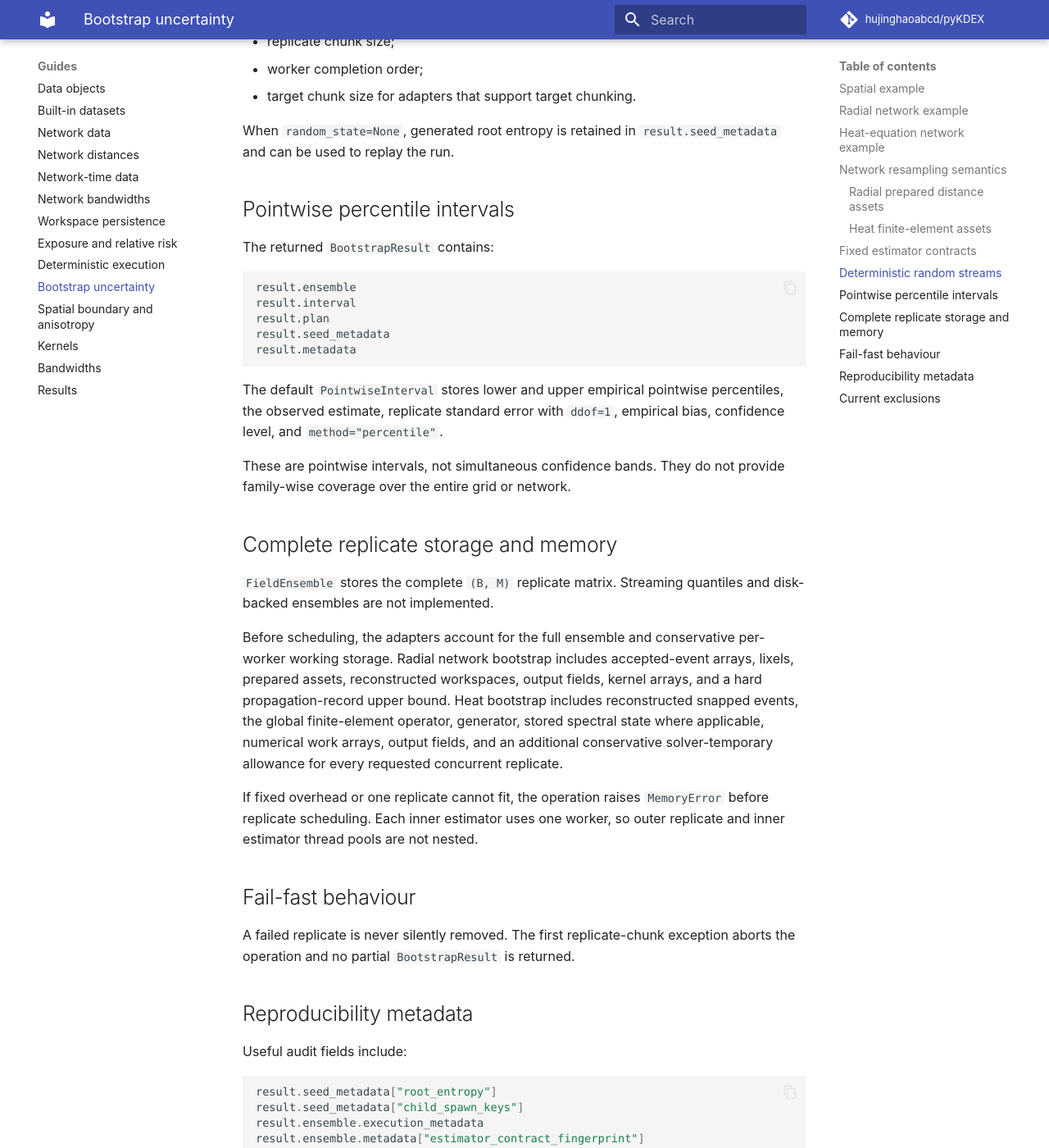
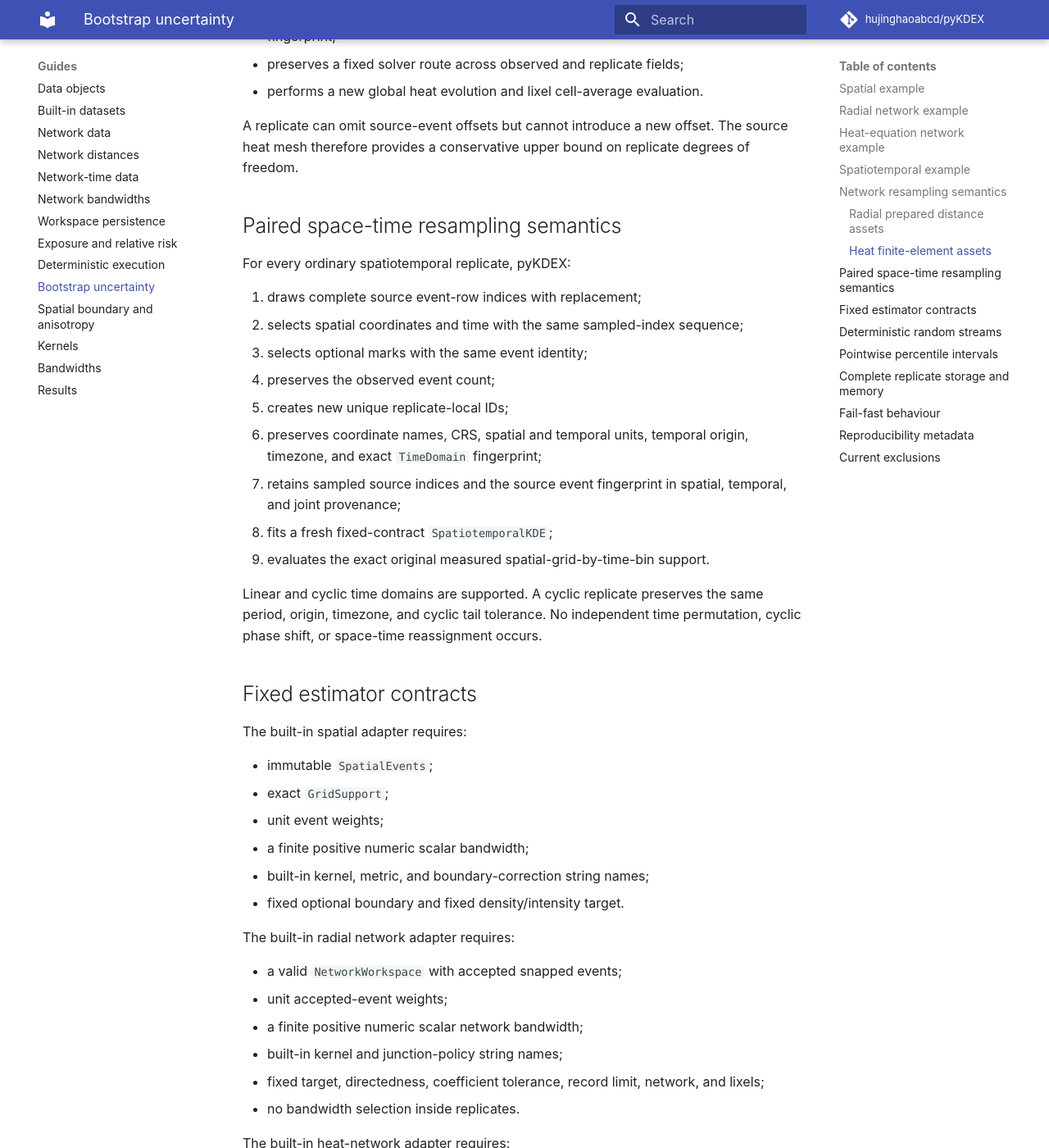
Before and after one commit to hujinghaoabcd/pyKDEX, an MkDocs documentation site: the page built from docs/guides/bootstrap.md, in a window 1280 px wide and 1400 px high, scrolled down 5672 px. Shown: the whole window at 82% size. Built offline with MkDocs 1.6.1 and Material for MkDocs 9.7.7, drawn with Linux system fonts in a browser that asks for light colours; comment, search, counter and statistics services are not loaded; some of the changed text lies outside the part shown.

Commit message:
Document spatiotemporal Bootstrap

````diff
--- a/docs/guides/bootstrap.md
+++ b/docs/guides/bootstrap.md
@@ -7,11 +7,12 @@
 SpatialEvents + GridSupport + SpatialKDE
 NetworkWorkspace + NetworkKDE
 NetworkWorkspace + HeatNetworkKDE
+SpatiotemporalEvents + SpatiotemporalGridSupport + SpatiotemporalKDE
 ```
 
-All adapters keep the observed event count fixed, resample event identities with replacement,
-refit the same fixed estimator contract, store the complete replicate ensemble, and report
-pointwise percentile intervals. They do not model unconditional Poisson count uncertainty.
+All adapters keep the observed event count fixed, resample complete event identities with
+replacement, refit the same fixed estimator contract, store the complete replicate ensemble, and
+report pointwise percentile intervals. They do not model unconditional Poisson count uncertainty.
 
 ## Spatial example
 
@@ -158,6 +159,75 @@
 Outer replicate ranges may use the thread backend, while every inner heat solve remains
 sequential and unchunked.
 
+## Spatiotemporal example
+
+Ordinary space-time Bootstrap samples each observed location and time together as one event row.
+It does not permute time independently of space.
+
+```python
+from pykdex import (
+    CyclicTimeDomain,
+    GridSupport,
+    SpatiotemporalEvents,
+    SpatiotemporalGridSupport,
+    SpatiotemporalKDE,
+)
+from pykdex.execution import ExecutionPlan
+from pykdex.uncertainty import BootstrapPlan, bootstrap_kde
+
+time_domain = CyclicTimeDomain(24.0)
+events = SpatiotemporalEvents.from_arrays(
+    [[0.25, 0.25], [1.0, 0.75], [1.75, 0.25]],
+    [23.5, 0.5, 8.0],
+    spatial_unit="km",
+    temporal_unit="hours",
+    time_domain=time_domain,
+    temporal_origin="study-hour-zero",
+    timezone="UTC",
+)
+spatial = GridSupport.from_bounds(
+    (0.0, 0.0, 2.0, 1.0),
+    resolution=0.5,
+    spatial_unit="km",
+)
+support = SpatiotemporalGridSupport.from_spatial_grid(
+    spatial,
+    temporal_resolution=6.0,
+    temporal_unit="hours",
+    time_domain=time_domain,
+    temporal_origin="study-hour-zero",
+    timezone="UTC",
+)
+
+result = bootstrap_kde(
+    SpatiotemporalKDE(
+        spatial_bandwidth=0.7,
+        temporal_bandwidth=2.0,
+        spatial_kernel="epanechnikov",
+        temporal_kernel="gaussian",
+        target="density",
+    ),
+    events,
+    support,
+    plan=BootstrapPlan(
+        n_resamples=999,
+        confidence_level=0.95,
+        random_state=20260729,
+        execution_plan=ExecutionPlan(
+            memory_budget_bytes=512 * 1024 * 1024,
+            target_chunk_size=64,
+            replicate_chunk_size=2,
+            n_jobs=2,
+            backend="thread",
+        ),
+    ),
+)
+```
+
+The built-in adapter requires the complete measured product-grid support
+`SpatiotemporalGridSupport`. Arbitrary `SpatiotemporalPointSupport` is not accepted in the first
+built-in release.
+
 ## Network resampling semantics
 
 For every radial or heat-network replicate, pyKDEX:
@@ -198,6 +268,26 @@
 A replicate can omit source-event offsets but cannot introduce a new offset. The source heat mesh
 therefore provides a conservative upper bound on replicate degrees of freedom.
 
+## Paired space-time resampling semantics
+
+For every ordinary spatiotemporal replicate, pyKDEX:
+
+1. draws complete source event-row indices with replacement;
+2. selects spatial coordinates and time with the same sampled-index sequence;
+3. selects optional marks with the same event identity;
+4. preserves the observed event count;
+5. creates new unique replicate-local IDs;
+6. preserves coordinate names, CRS, spatial and temporal units, temporal origin, timezone, and
+   exact `TimeDomain` fingerprint;
+7. retains sampled source indices and the source event fingerprint in spatial, temporal, and joint
+   provenance;
+8. fits a fresh fixed-contract `SpatiotemporalKDE`;
+9. evaluates the exact original measured spatial-grid-by-time-bin support.
+
+Linear and cyclic time domains are supported. A cyclic replicate preserves the same period,
+origin, timezone, and cyclic tail tolerance. No independent time permutation, cyclic phase shift,
+or space-time reassignment occurs.
+
 ## Fixed estimator contracts
 
 The built-in spatial adapter requires:
@@ -228,6 +318,19 @@
 - no heat-time selection inside replicates;
 - global, sequential, unchunked inner solves.
 
+The built-in spatiotemporal adapter requires:
+
+- immutable `SpatiotemporalEvents`;
+- exact `SpatiotemporalGridSupport`;
+- unit event weights;
+- finite positive numeric scalar spatial and temporal bandwidths;
+- built-in spatial-kernel, temporal-kernel, and spatial-metric string names;
+- fixed density/intensity target and cyclic tail tolerance;
+- exact spatial dimension, CRS, spatial unit, temporal unit, temporal origin, timezone, and
+  time-domain compatibility;
+- paired spatial-time event-row resampling;
+- no bandwidth selection inside replicates.
+
 Custom estimator components, selectors, adaptive bandwidths, arbitrary callbacks, changing
 support, and weighted built-in resampling are rejected.
 
@@ -247,6 +350,9 @@
 When `random_state=None`, generated root entropy is retained in `result.seed_metadata` and can be
 used to replay the run.
 
+Target and replicate chunks are execution controls, not statistical parameters. Observed
+space-time field fingerprints deliberately exclude execution metadata.
+
 ## Pointwise percentile intervals
 
 The returned `BootstrapResult` contains:
@@ -264,7 +370,7 @@
 `method="percentile"`.
 
 These are pointwise intervals, not simultaneous confidence bands. They do not provide family-wise
-coverage over the entire grid or network.
+coverage over the entire grid, network, or space-time product field.
 
 ## Complete replicate storage and memory
 
@@ -272,11 +378,14 @@
 ensembles are not implemented.
 
 Before scheduling, the adapters account for the full ensemble and conservative per-worker working
-storage. Radial network bootstrap includes accepted-event arrays, lixels, prepared assets,
+storage. Radial network Bootstrap includes accepted-event arrays, lixels, prepared assets,
 reconstructed workspaces, output fields, kernel arrays, and a hard propagation-record upper bound.
-Heat bootstrap includes reconstructed snapped events, the global finite-element operator,
+Heat Bootstrap includes reconstructed snapped events, the global finite-element operator,
 generator, stored spectral state where applicable, numerical work arrays, output fields, and an
 additional conservative solver-temporary allowance for every requested concurrent replicate.
+Spatiotemporal Bootstrap includes source coordinates and times, the complete product support,
+reconstructed paired events, full replicate outputs, and target-chunk spatial and temporal
+kernel-distance working blocks for every requested concurrent worker.
 
 If fixed overhead or one replicate cannot fit, the operation raises `MemoryError` before replicate
 scheduling. Each inner estimator uses one worker, so outer replicate and inner estimator thread
@@ -303,15 +412,16 @@
 
 Network results record source and replicate workspace fingerprints. Heat results additionally
 record the fixed solver route, dense threshold, source and replicate heat-compute-plan
-fingerprints, and the source-mesh DOF upper bound.
+fingerprints, and the source-mesh DOF upper bound. Spatiotemporal results record the exact time
+domain, temporal origin, timezone, and paired-event resampling unit.
 
 ## Current exclusions
 
-The current built-in bootstrap does not include:
+The current built-in Bootstrap does not include:
 
-- ordinary space-time or temporal-network adapters;
-- event-rate or relative-risk bootstrap;
-- weighted, smoothed, parametric, Bayesian, block, or wild bootstrap;
+- temporal-network Bootstrap;
+- event-rate or relative-risk Bootstrap;
+- weighted, smoothed, parametric, Bayesian, block, or wild Bootstrap;
 - adaptive bandwidth uncertainty or replicate-wise bandwidth/time selection;
 - basic, bootstrap-t, BCa, or simultaneous intervals;
 - streaming or approximate quantiles;
````
